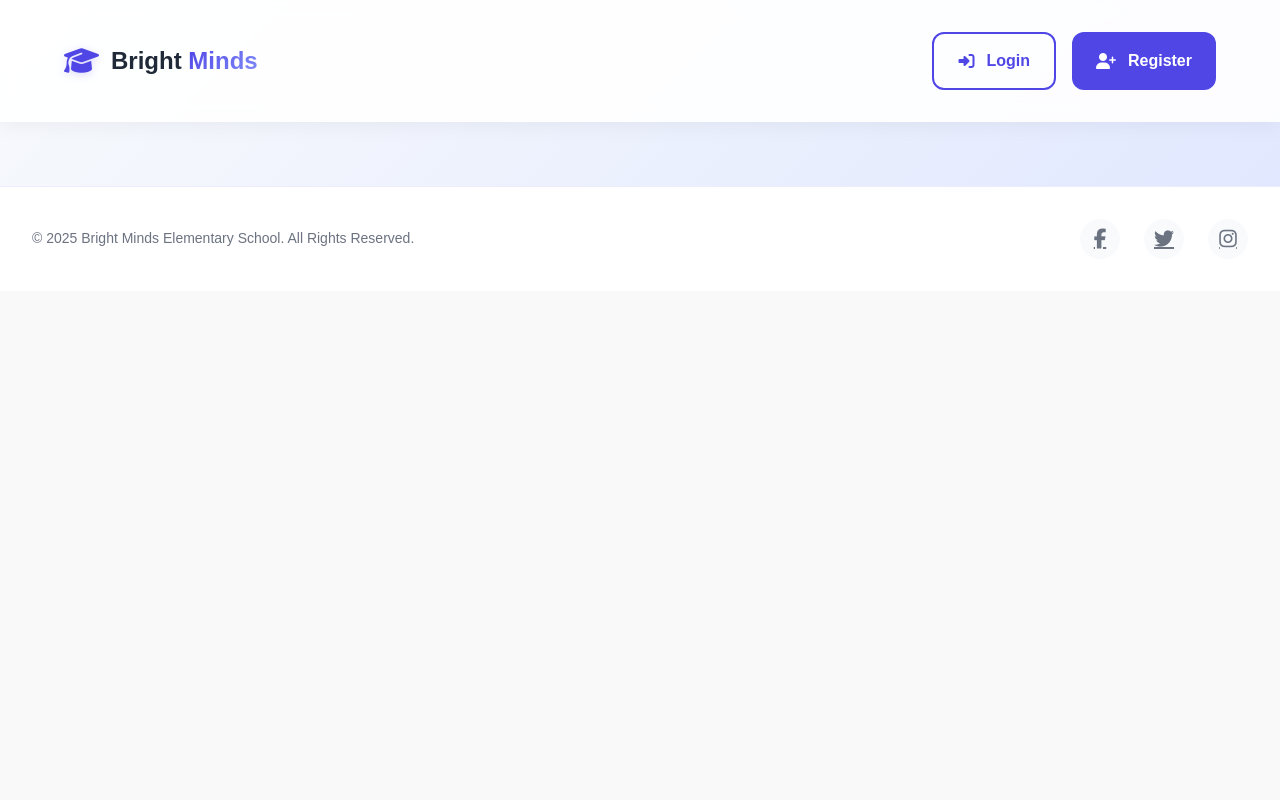
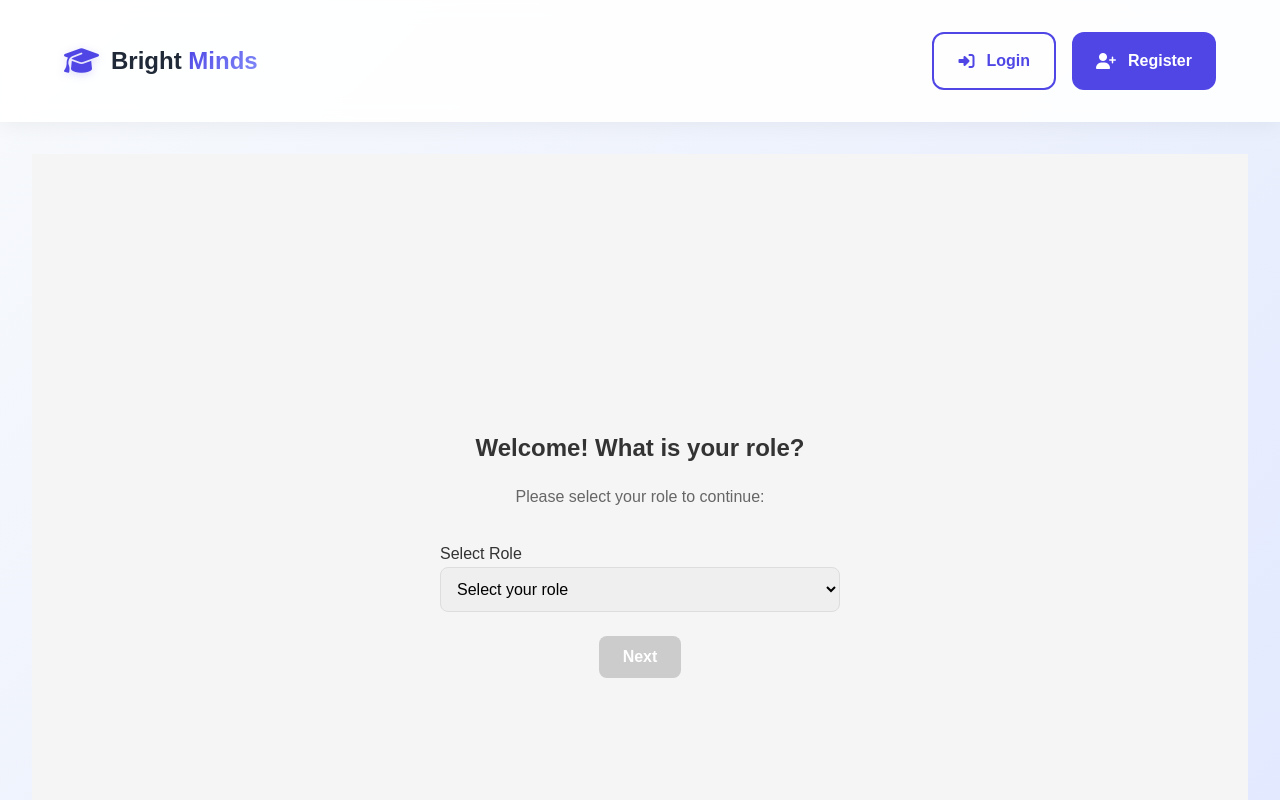
Before and after one commit to lnxexu/BrightMinds, a Vue app in the folder Frontend/: page /role-selection in a window 1280 px wide. Shown: the top 800 px of the page. Built offline with nearby package versions, Linux system fonts and the light colour scheme.

Commit message:
Implement username reflection in nav + new registration flow for different roles

```diff
--- a/Frontend/src/App.vue
+++ b/Frontend/src/App.vue
@@ -141,6 +141,13 @@ export default {
       this.$router.push('/');
     }
   });
+
+  // Retrieve the user's first name from localStorage
+  const storedUser = localStorage.getItem('user');
+  if (storedUser) {
+    const user = JSON.parse(storedUser);
+    this.username = user.user_metadata?.full_name?.split(' ')[0] || 'User';
+  }
 }
 };
 </script>
--- a/Frontend/src/components/LoginForm.vue
+++ b/Frontend/src/components/LoginForm.vue
@@ -65,7 +65,7 @@
 
       <p class="signup-text">
         Don't have an account?
-        <router-link to="/register" class="signup-link">Sign up</router-link>
+        <router-link to="/role-selection" class="signup-link">Sign up</router-link>
       </p>
     </div>
   </div>
--- a/Frontend/src/components/RegisterForm.vue
+++ b/Frontend/src/components/RegisterForm.vue
@@ -32,6 +32,7 @@
             {{ validationErrors.email }}
           </span>
         </div>
+
 
         <!-- Password Field -->
         <div class="form-group">
@@ -163,6 +164,9 @@ const passwordMismatch = computed(() => {
   return password.value !== confirmPassword.value && confirmPassword.value.length > 0;
 });
 
+onMounted(() => {
+  role.value = route.query.role || ''; // Retrieve role from query params
+});
 // Methods
 const validateForm = () => {
   let isValid = true;
@@ -207,6 +211,8 @@ const handleRegister = async () => {
 
   try {
     isLoading.value = true;
+
+    // Register the user with Supabase Auth
     const { user, error: signUpError } = await supabase.auth.signUp({
       email: email.value,
       password: password.value,
@@ -218,31 +224,35 @@ const handleRegister = async () => {
     });
 
     if (signUpError) {
-       toast.error(signUpError.message, {
+      toast.error(signUpError.message, {
         position: 'top-right',
         timeout: 5000,
       });
+      return;
     }
+
+    // Save user details in localStorage
+    const [firstName, lastName] = name.value.split(' ');
+    localStorage.setItem('registeredEmail', email.value);
+    localStorage.setItem('firstName', firstName || '');
+    localStorage.setItem('lastName', lastName || '');
 
     toast.success('Registration successful! Please check your email for confirmation.', {
       position: 'top-right',
       timeout: 5000,
     });
 
-    // goes to the login page after successful registration
+    // Redirect to the login page
     router.push('/login');
   } catch (err) {
     toast.error('An error occurred during registration. Please try again.', {
       position: 'top-right',
       timeout: 5000,
     });
-    console.log(email.value, password.value, name.value);
-    error.value = 'Failed to register. Please try again.';
+    console.error('Registration error:', err);
   } finally {
     isLoading.value = false;
   }
-
-
 };
 
 const registerWithGoogle = async () => {
--- /dev/null
+++ b/Frontend/src/components/RoleSelection.vue
@@ -0,0 +1,94 @@
+<template>
+    <div class="role-selection-container">
+      <h2 class="title">Welcome! What is your role?</h2>
+      <p class="subtitle">Please select your role to continue:</p>
+
+      <div class="form-group">
+        <label for="role">Select Role</label>
+        <select v-model="selectedRole" id="role" class="role-dropdown">
+          <option value="" disabled>Select your role</option>
+          <option value="Student">Student</option>
+          <option value="Teacher">Teacher</option>
+          <option value="Parent">Parent</option>
+        </select>
+      </div>
+
+      <button :disabled="!selectedRole" @click="proceed" class="next-button">
+        Next
+      </button>
+    </div>
+  </template>
+
+  <script setup>
+  import { ref } from 'vue';
+  import { useRouter } from 'vue-router';
+
+  const router = useRouter();
+  const selectedRole = ref('');
+
+  const proceed = () => {
+    if (selectedRole.value === 'Teacher') {
+      router.push({ name: 'TeacherRegister' }); // Redirect to teacher registration form
+    } else {
+      router.push({ name: 'Register', query: { role: selectedRole.value } }); // Redirect to the original form with role
+    }
+  };
+  </script>
+
+  <style scoped>
+  .role-selection-container {
+    display: flex;
+    flex-direction: column;
+    align-items: center;
+    justify-content: center;
+    min-height: 100vh;
+    padding: 2rem;
+    background-color: #f5f5f5;
+  }
+
+  .title {
+    font-size: 24px;
+    font-weight: bold;
+    margin-bottom: 1rem;
+  }
+
+  .subtitle {
+    font-size: 16px;
+    color: #666;
+    margin-bottom: 2rem;
+  }
+
+  .form-group {
+    margin-bottom: 1.5rem;
+    width: 100%;
+    max-width: 400px;
+  }
+
+  .role-dropdown {
+    width: 100%;
+    padding: 0.75rem;
+    border: 1px solid #ddd;
+    border-radius: 8px;
+    font-size: 16px;
+  }
+
+  .next-button {
+    padding: 0.75rem 1.5rem;
+    background-color: #4CAF50;
+    color: white;
+    border: none;
+    border-radius: 8px;
+    font-size: 16px;
+    cursor: pointer;
+    transition: background-color 0.3s;
+  }
+
+  .next-button:disabled {
+    background-color: #ccc;
+    cursor: not-allowed;
+  }
+
+  .next-button:hover:not(:disabled) {
+    background-color: #45a049;
+  }
+  </style>
--- /dev/null
+++ b/Frontend/src/components/TeacherRegisterForm.vue
@@ -0,0 +1,164 @@
+<template>
+    <div class="teacher-register-container">
+      <h2>Teacher Registration</h2>
+      <form @submit.prevent="handleTeacherRegister">
+        <div class="form-group">
+          <label for="name">Full Name</label>
+          <input v-model="name" type="text" id="name" placeholder="Enter your full name" required />
+        </div>
+        <div class="form-group">
+          <label for="email">Email</label>
+          <input v-model="email" type="email" id="email" placeholder="Enter your email" required />
+        </div>
+        <div class="form-group">
+          <label for="password">Password</label>
+          <input v-model="password" type="password" id="password" placeholder="Create a password" required />
+        </div>
+        <div class="form-group">
+          <label for="subject">Subject Expertise</label>
+          <select v-model="subject" id="subject" required>
+            <option value="" disabled>Select your subject expertise</option>
+            <option v-for="course in courses" :key="course.id" :value="course.name">
+              {{ course.name }}
+            </option>
+          </select>
+        </div>
+        <button type="submit" class="register-button">Register</button>
+      </form>
+    </div>
+  </template>
+
+  <script setup>
+  import { ref, onMounted } from 'vue';
+  import { supabase } from '../lib/supabaseClient.js';
+  import { useRouter } from 'vue-router';
+  import { useToast } from 'vue-toastification';
+
+  const name = ref('');
+  const email = ref('');
+  const password = ref('');
+  const subject = ref('');
+  const courses = ref([]);
+  const isLoading = ref(false);
+  const toast = useToast();
+  const router = useRouter();
+
+  const fetchCourses = async () => {
+    try {
+      // Fetch course_id and name from the courses table
+      const { data, error } = await supabase.from('courses').select('course_id, name');
+      if (error) {
+        console.error('Error fetching courses:', error.message, error.details);
+        return;
+      }
+      // Map course_id to id for consistency in the dropdown
+      courses.value = data.map(course => ({
+        id: course.course_id,
+        name: course.name,
+      }));
+    } catch (err) {
+      console.error('Unexpected error fetching courses:', err);
+    }
+  };
+
+  onMounted(() => {
+    fetchCourses();
+  });
+
+  const handleTeacherRegister = async () => {
+    if (!name.value || !email.value || !password.value || !subject.value) {
+      toast.error('Please fill in all fields.');
+      return;
+    }
+
+    try {
+      isLoading.value = true;
+
+      // Register the teacher with Supabase Auth
+      const { user, error: signUpError } = await supabase.auth.signUp({
+        email: email.value,
+        password: password.value,
+        options: {
+          data: {
+            full_name: name.value,
+            subject_expertise: subject.value, // Add subject expertise to user metadata
+            role: 'Teacher', // Add role to user metadata
+          },
+        },
+      });
+
+      if (signUpError) {
+        toast.error(signUpError.message, {
+          position: 'top-right',
+          timeout: 5000,
+        });
+        return;
+      }
+
+      // Inform the user to verify their email
+      toast.success('Registration successful! Please check your email for confirmation.', {
+        position: 'top-right',
+        timeout: 5000,
+      });
+
+      // Redirect to the login page
+      router.push('/login');
+    } catch (err) {
+      toast.error('An error occurred during registration. Please try again.', {
+        position: 'top-right',
+        timeout: 5000,
+      });
+      console.error('Registration error:', err);
+    } finally {
+      isLoading.value = false;
+    }
+  };
+  </script>
+
+  <style scoped>
+  .teacher-register-container {
+    display: flex;
+    flex-direction: column;
+    align-items: center;
+    justify-content: center;
+    min-height: 100vh;
+    padding: 2rem;
+    background-color: #f5f5f5;
+  }
+
+  h2 {
+    font-size: 24px;
+    font-weight: bold;
+    margin-bottom: 1rem;
+  }
+
+  .form-group {
+    margin-bottom: 1.5rem;
+    width: 100%;
+    max-width: 400px;
+  }
+
+  input,
+  select {
+    width: 100%;
+    padding: 0.75rem;
+    border: 1px solid #ddd;
+    border-radius: 8px;
+    font-size: 16px;
+  }
+
+  .register-button {
+    padding: 0.75rem 1.5rem;
+    background-color: #4CAF50;
+    color: white;
+    border: none;
+    border-radius: 8px;
+    font-size: 16px;
+    cursor: pointer;
+    transition: background-color 0.3s;
+  }
+
+  .register-button:hover {
+    background-color: #45a049;
+  }
+  </style>
--- a/Frontend/src/router/index.js
+++ b/Frontend/src/router/index.js
@@ -9,6 +9,11 @@ import LoginForm from "@/components/LoginForm.vue";
 import RegisterForm from "@/components/RegisterForm.vue";
 import ProfileView from '@/components/ProfileView.vue';
 import SettingsView from '@/components/SettingsView.vue';
+import RoleSelection from '@/components/RoleSelection.vue';
+import TeacherRegisterForm from '@/components/TeacherRegisterForm.vue';
+
+
+
 import store from '@/store';
 
 
@@ -17,6 +22,18 @@ const routes = [
     path: "/",
     name: 'Home',
     component: Home
+  },
+  { path: '/role-selection',
+    name: 'RoleSelection',
+    component: RoleSelection
+  },
+  { path: '/register',
+    name: 'Register',
+    component: RegisterForm
+  },
+  { path: '/register-teacher',
+    name: 'TeacherRegister',
+    component: TeacherRegisterForm
   },
   {
     path: "/courses",
```
Lines whose indentation alone changed are shown as unchanged.
